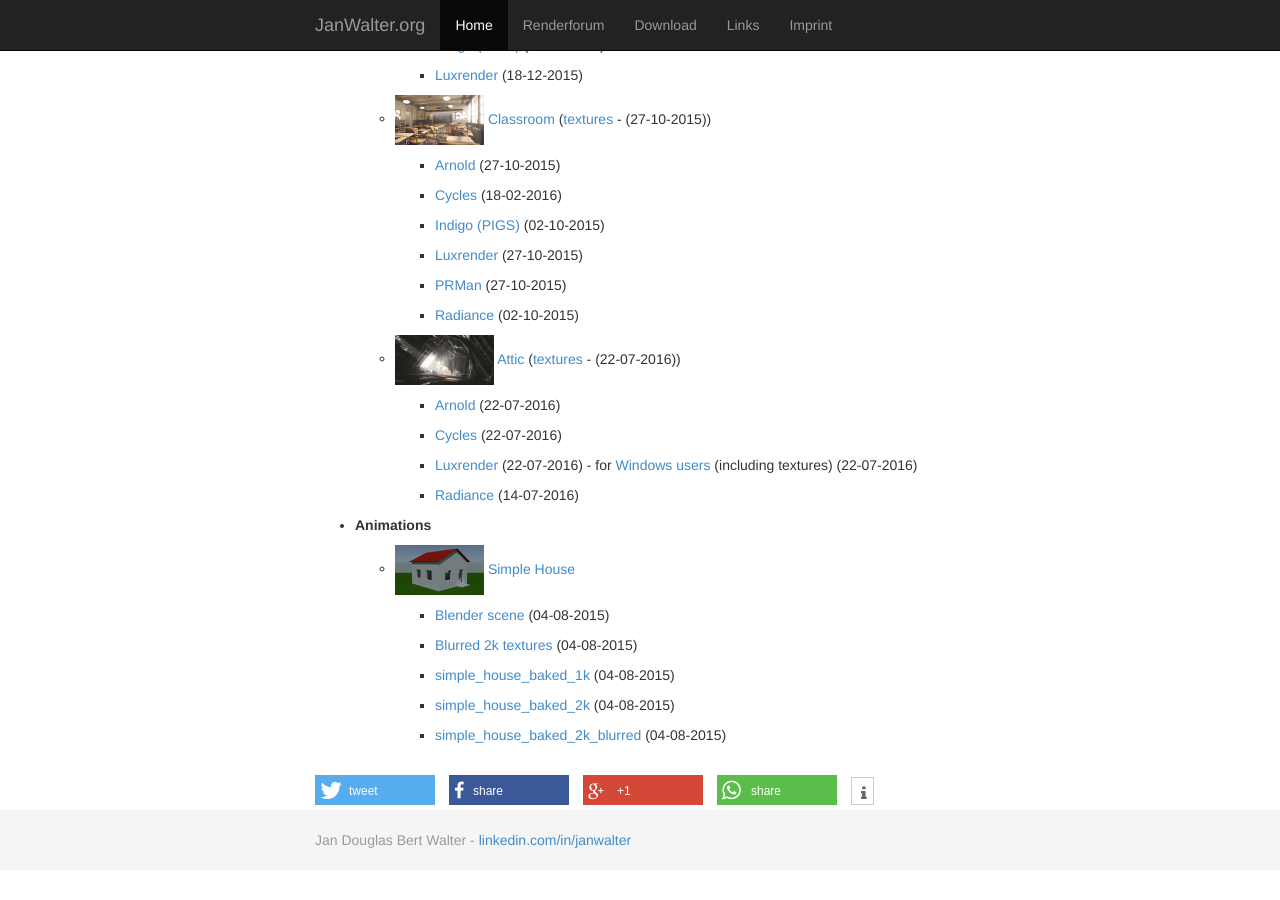
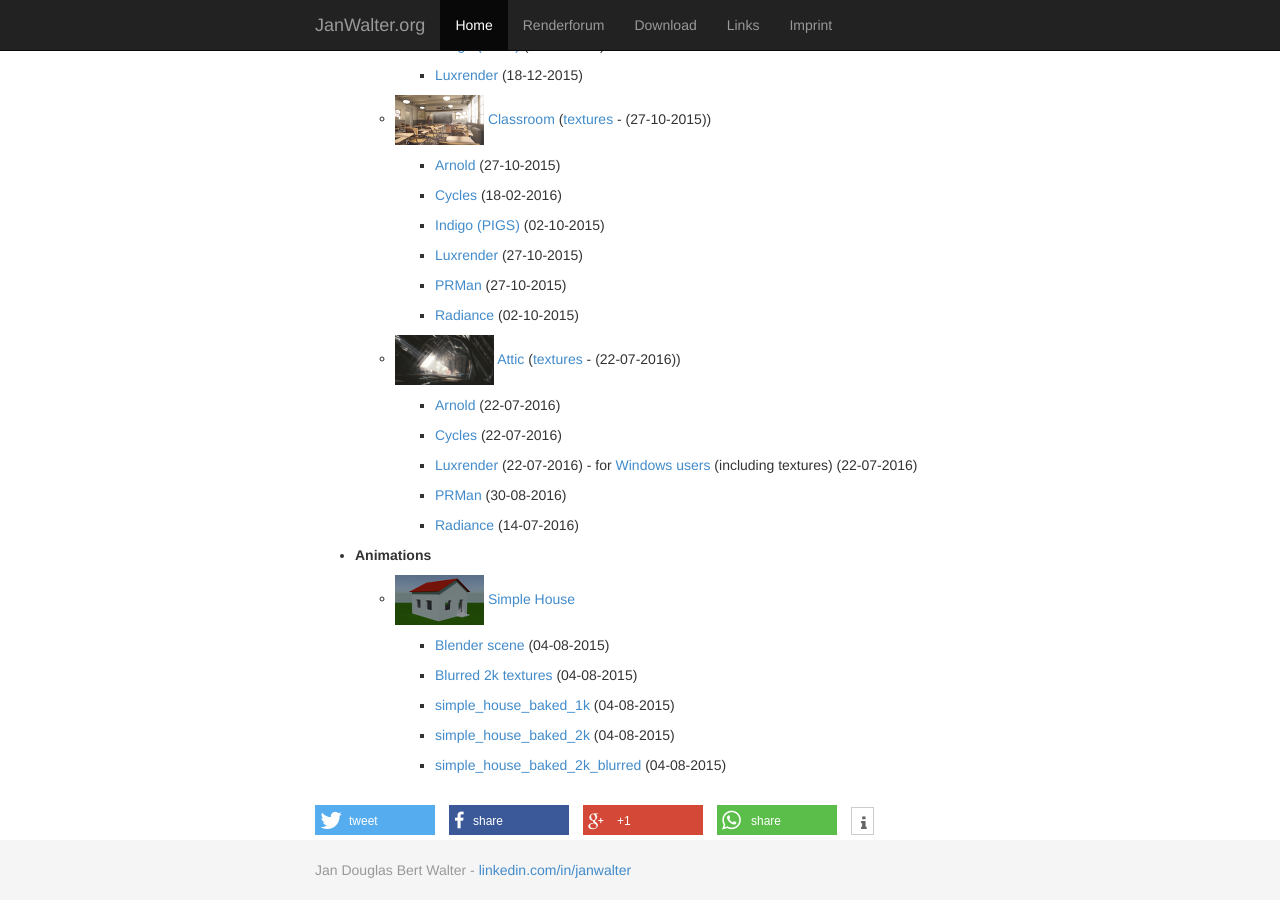
Before and after one commit to wahn/jan_walter_org, a Jekyll site: the page built from download/index.md, in a window 1280 px wide and 900 px high, scrolled down 4305 px. Built offline with Jekyll 4.4.1, drawn with Linux system fonts in a browser that asks for light colours; Markdown is read by kramdown in place of the engine named in the settings; before the commit the page ends 5175 px from its top, so only the background shows below that.

Commit message:
Attic scene in RenderMan scene format.

```diff
--- a/download/index.md
+++ b/download/index.md
@@ -343,6 +343,8 @@ Download
 
         + [Luxrender](https://www.janwalter.org/Download/Scenes/attic_lxs.tar.gz) (22-07-2016) - for [Windows users](https://www.janwalter.org/Download/Scenes/attic_lxs.7z) (including textures) (22-07-2016)
 
+        + [PRMan](https://www.janwalter.org/Download/Scenes/attic_rib.tar.gz) (30-08-2016)
+
         + [Radiance](https://www.janwalter.org/Download/Scenes/attic_rad.tar.gz) (14-07-2016)
 
 * __Animations__
```
